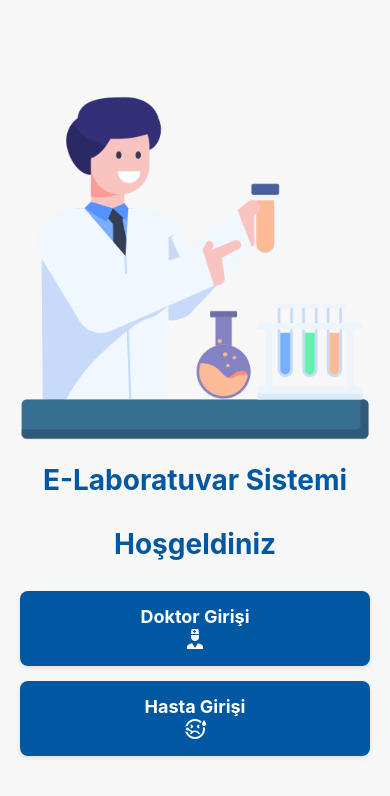
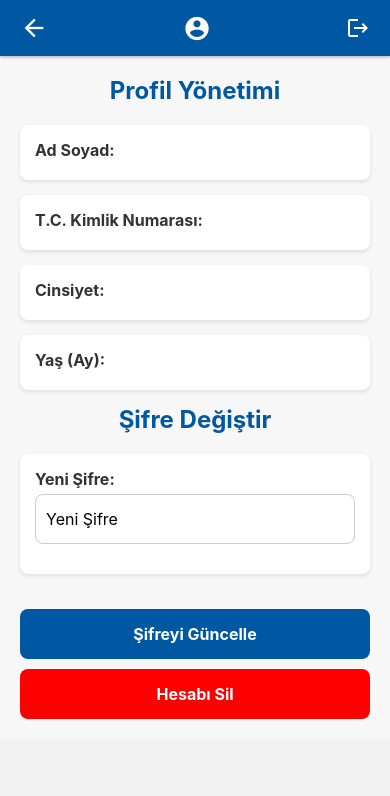
Before and after one commit to mertesermeral/E_Lab_System, a React Native app: screen /UserProfile in a window 390 px wide. Shown: the top 796 px of the page. Built offline with nearby package versions, Linux system fonts and the light colour scheme.

Commit message:
profil yönetimi eklendi

```diff
--- a/App.js
+++ b/App.js
@@ -14,6 +14,7 @@ import TahlilList from "./Admin/TahlilList";
 import TahlilDetay from "./Admin/TahlilDetay";
 import UserTahlil from "./User/UserTahlil";
 import UserTahlilList from "./User/UserTahlilList";
+import UserProfile from "./User/UserProfile";
 import Header from "./Header";
 import MaterialCommunityIcons from '@expo/vector-icons/MaterialCommunityIcons';
 const Stack = createStackNavigator();
@@ -58,7 +59,7 @@ const App = () => {
           screenOptions={({ route, navigation }) => ({
             header: () =>
               ["Home", "AdminLogin", "UserLogin"].includes(route.name) ? null : (
-              <Header navigation={navigation} />
+                <Header navigation={navigation} routeName={route.name} />
               ),
           })}
         >
@@ -127,6 +128,12 @@ const App = () => {
           component={TahlilDetay}
           options={{ title: "Tahlil Detayı" }}
         />
+        <Stack.Screen
+          name="UserProfile"
+          component={UserProfile}
+          options={{ title: "Profil Yönetimi" }}
+        />
+
       </Stack.Navigator>
     </NavigationContainer>
   );
--- a/Header.js
+++ b/Header.js
@@ -1,10 +1,10 @@
 import React from "react";
-import { View, Text, TouchableOpacity, StyleSheet,Alert, StatusBar } from "react-native";
-import { MaterialIcons } from "@expo/vector-icons"; // Kapı simgesi için
+import { View, TouchableOpacity, StyleSheet, Alert, StatusBar } from "react-native";
+import { MaterialIcons, MaterialCommunityIcons } from "@expo/vector-icons"; // İkonlar için
 import { auth } from "./firebase"; // Firebase bağlantısı
 import { signOut } from "firebase/auth";
 
-const Header = ({navigation }) => {
+const Header = ({ navigation, routeName }) => {
   const handleLogout = () => {
     Alert.alert("Uyarı", "Oturumdan çıkmak istiyor musunuz?", [
       {
@@ -19,7 +19,7 @@ const Header = ({navigation }) => {
             .then(() => {
               navigation.reset({
                 index: 0,
-                    routes: [{ name: "Home" }], // Tüm geçmiş silinir ve "Home" ekranına yönlendirilir
+                routes: [{ name: "Home" }], // Tüm geçmişi siler ve "Home" ekranına yönlendirir
               });
             })
             .catch((error) => {
@@ -36,17 +36,23 @@ const Header = ({navigation }) => {
       <StatusBar backgroundColor="#0058a3" barStyle="light-content" />
       <View style={styles.headerContainer}>
         {navigation.canGoBack() ? (
-        <TouchableOpacity
-          style={styles.iconButton}
-          onPress={() => navigation.goBack()}
-        >
+          <TouchableOpacity style={styles.iconButton} onPress={() => navigation.goBack()}>
             <MaterialIcons name="arrow-back" size={28} color="#fff" />
           </TouchableOpacity>
         ) : (
           <View style={styles.placeholder} />
         )}
 
-      <TouchableOpacity onPress={() => handleLogout(navigation)} style={styles.logoutButton}>
+        {routeName.startsWith("User") && (
+          <TouchableOpacity
+            style={styles.profileButton}
+            onPress={() => navigation.navigate("UserProfile")}
+          >
+            <MaterialCommunityIcons name="account-circle" size={28} color="#fff" />
+          </TouchableOpacity>
+        )}
+
+        <TouchableOpacity onPress={handleLogout} style={styles.logoutButton}>
           <MaterialIcons name="logout" size={24} color="#fff" />
         </TouchableOpacity>
       </View>
@@ -64,24 +70,23 @@ const styles = StyleSheet.create({
     paddingVertical: 10,
     height: 56, // Header yüksekliği
     elevation: 4, // Android için gölge efekti
-    shadowColor: "#000", // iOS gölge ayarları
+    shadowColor: "#000",
     shadowOffset: { width: 0, height: 2 },
     shadowOpacity: 0.2,
     shadowRadius: 2,
   },
-  headerTitle: {
-    color: "#fff",
-    fontSize: 18,
-    fontWeight: "bold",
-    flex: 1,
-    textAlign: "center",
-  },
   iconButton: {
     padding: 5,
   },
+  profileButton: {
+    paddingHorizontal: 10,
+  },
+  logoutButton: {
+    padding: 5,
+  },
   placeholder: {
-    width: 28, // Geri tuşunun olmadığı durumlarda boş alan bırakır
+    width: 28,
   },
 });
 
-export default Header;
+export default Header;
--- /dev/null
+++ b/User/UserProfile.js
@@ -0,0 +1,208 @@
+import React, { useState, useEffect } from "react";
+import {
+  View,
+  Text,
+  TextInput,
+  TouchableOpacity,
+  StyleSheet,
+  Alert,
+  ScrollView,
+} from "react-native";
+import { auth, db } from "../firebase";
+import { collection, getDocs, query, where } from "firebase/firestore";
+import { updatePassword, deleteUser } from "firebase/auth";
+import { useNavigation } from "@react-navigation/native";
+const UserProfile = () => {
+  const [fullName, setFullName] = useState("");
+  const [tcNumber, setTcNumber] = useState("");
+  const [gender, setGender] = useState("");
+  const [age, setAge] = useState("");
+  const [newPassword, setNewPassword] = useState(""); // Yeni şifre durumu
+  const navigation = useNavigation(); // Navigation tanımı
+  useEffect(() => {
+    const fetchUserData = async () => {
+      try {
+        const userEmail = auth.currentUser?.email;
+        if (!userEmail) {
+          Alert.alert("Hata", "Kullanıcı giriş yapmamış.");
+          return;
+        }
+
+        const tc = userEmail.split("@")[0];
+        setTcNumber(tc);
+
+        const tahlilQuery = query(collection(db, "tahliller"), where("tcNumber", "==", tc));
+        const tahlilSnapshot = await getDocs(tahlilQuery);
+
+        if (!tahlilSnapshot.empty) {
+          const tahlilData = tahlilSnapshot.docs[0].data();
+          setFullName(tahlilData.fullName || "Ad Soyad Bilinmiyor");
+          setGender(tahlilData.gender || "Bilinmiyor");
+          setAge(tahlilData.age || "Bilinmiyor");
+        } else {
+          Alert.alert("Hata", "Kullanıcıya ait tahlil bulunamadı.");
+        }
+      } catch (error) {
+        console.error("Kullanıcı bilgileri alınırken hata:", error);
+        Alert.alert("Hata", "Kullanıcı bilgileri alınırken bir hata oluştu.");
+      }
+    };
+
+    fetchUserData();
+  }, []);
+
+  const handlePasswordUpdate = async () => {
+    if (!newPassword) {
+      Alert.alert("Hata", "Yeni şifrenizi girin.");
+      return;
+    }
+
+    try {
+      await updatePassword(auth.currentUser, newPassword);
+      Alert.alert("Başarılı", "Şifreniz başarıyla güncellendi.");
+      setNewPassword(""); // Şifre alanını temizle
+    } catch (error) {
+      Alert.alert("Hata", "Şifre güncellenirken bir hata oluştu.");
+    }
+  };
+
+  const handleAccountDeletion = async () => {
+    Alert.alert(
+      "Hesabı Sil",
+      "Hesabınızı silmek istediğinizden emin misiniz? Bu işlem geri alınamaz.",
+      [
+        {
+          text: "Hayır",
+          style: "cancel",
+        },
+        {
+          text: "Evet",
+          onPress: async () => {
+            try {
+              await deleteUser(auth.currentUser); // Kullanıcıyı Firebase Authentication'dan sil
+              Alert.alert("Başarılı", "Hesabınız başarıyla silindi.");
+              // Hesap silindikten sonra uygulamadan çıkış
+              navigation.reset({
+                index: 0,
+                routes: [{ name: "Home" }],
+              });
+            } catch (error) {
+              console.error("Hesap silinirken hata oluştu:", error);
+              Alert.alert("Hata", "Hesap silinirken bir hata oluştu. Tekrar deneyin.");
+            }
+          },
+        },
+      ]
+    );
+  };
+
+  return (
+    <ScrollView contentContainerStyle={styles.container}>
+      <Text style={styles.title}>Profil Yönetimi</Text>
+
+      <View style={styles.infoBox}>
+        <Text style={styles.label}>Ad Soyad:</Text>
+        <Text style={styles.value}>{fullName}</Text>
+      </View>
+
+      <View style={styles.infoBox}>
+        <Text style={styles.label}>T.C. Kimlik Numarası:</Text>
+        <Text style={styles.value}>{tcNumber}</Text>
+      </View>
+
+      <View style={styles.infoBox}>
+        <Text style={styles.label}>Cinsiyet:</Text>
+        <Text style={styles.value}>{gender}</Text>
+      </View>
+
+      <View style={styles.infoBox}>
+        <Text style={styles.label}>Yaş (Ay):</Text>
+        <Text style={styles.value}>{age}</Text>
+      </View>
+
+      <Text style={styles.title}>Şifre Değiştir</Text>
+      <View style={styles.infoBox}>
+        <Text style={styles.label}>Yeni Şifre:</Text>
+        <TextInput
+          style={styles.input}
+          placeholder="Yeni Şifre"
+          secureTextEntry
+          value={newPassword}
+          onChangeText={setNewPassword}
+        />
+      </View>
+
+      <TouchableOpacity style={styles.button} onPress={handlePasswordUpdate}>
+        <Text style={styles.buttonText}>Şifreyi Güncelle</Text>
+      </TouchableOpacity>
+
+      <TouchableOpacity style={[styles.button, styles.deleteButton]} onPress={handleAccountDeletion}>
+        <Text style={styles.buttonText}>Hesabı Sil</Text>
+      </TouchableOpacity>
+    </ScrollView>
+  );
+};
+
+const styles = StyleSheet.create({
+  container: {
+    padding: 20,
+    backgroundColor: "#f7f7f7",
+  },
+  title: {
+    fontSize: 24,
+    fontWeight: "bold",
+    color: "#0058a3",
+    marginBottom: 20,
+    textAlign: "center",
+  },
+  infoBox: {
+    backgroundColor: "#fff",
+    borderRadius: 8,
+    padding: 15,
+    marginBottom: 15,
+    shadowColor: "#000",
+    shadowOffset: { width: 0, height: 2 },
+    shadowOpacity: 0.1,
+    shadowRadius: 4,
+    elevation: 2,
+  },
+  label: {
+    fontSize: 16,
+    fontWeight: "bold",
+    color: "#333",
+    marginBottom: 5,
+  },
+  value: {
+    fontSize: 18,
+    color: "#0058a3",
+  },
+  input: {
+    width: "100%",
+    height: 50,
+    borderColor: "#ccc",
+    borderWidth: 1,
+    borderRadius: 8,
+    padding: 10,
+    fontSize: 16,
+    marginBottom: 15,
+    backgroundColor: "#fff",
+  },
+  button: {
+    backgroundColor: "#0058a3",
+    padding: 15,
+    borderRadius: 8,
+    alignItems: "center",
+    marginTop: 20,
+  },
+  deleteButton: {
+    backgroundColor: "red",
+    marginTop: 10,
+  },
+  buttonText: {
+    color: "#fff",
+    fontSize: 16,
+    fontWeight: "bold",
+  },
+});
+
+export default UserProfile;
--- a/User/UserTahlilList.js
+++ b/User/UserTahlilList.js
@@ -72,7 +72,9 @@ const UserTahlilList = ({ navigation }) => {
         source={require("../assets/patient.png")}
         style={[styles.icon, { width: "100%", height: "30%" }]}
       />
+
       <Text style={styles.title}>Tahlil Listesi</Text>
+
       <Text style={styles.welcomeText}>
         Hoşgeldiniz, <Text style={styles.userName}>{userName}</Text>
       </Text>
@@ -94,6 +96,7 @@ const UserTahlilList = ({ navigation }) => {
       ) : (
         <Text style={styles.noData}>Yükleniyor...</Text>
       )}
+
     </View>
   );
 };
```
Lines whose indentation alone changed are shown as unchanged.
